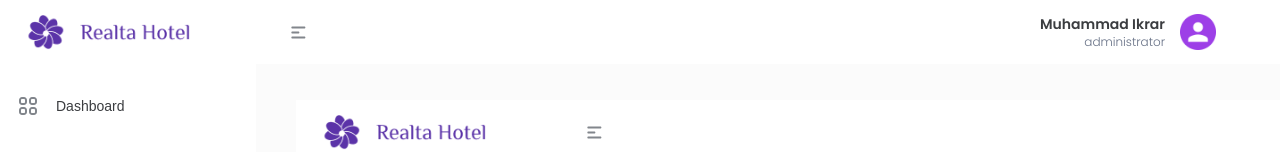
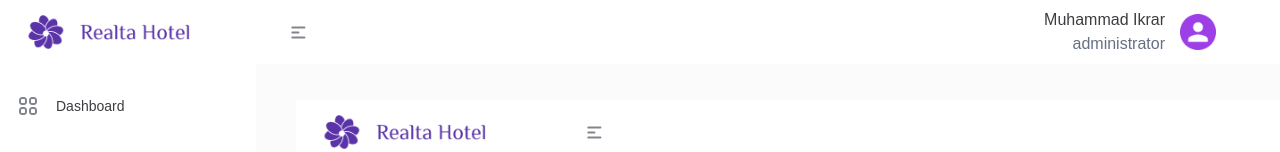
Before and after one commit to VierryFadhilah/Hotel-Realta-FrontEnd, a Next.js app: page /baselayout/baselayout in a window 1280 px wide. Shown: the top 152 px of the page. Built offline with nearby package versions, Linux system fonts and the light colour scheme.

Commit message:
update setup

```diff
--- a/components/navbar/index.tsx
+++ b/components/navbar/index.tsx
@@ -16,10 +16,10 @@ const Navbar = ({showNav,setShownav}:any) => {
             </div>
             <div className={cx(`${navbarCss.navbarbody}`)}>
                 <div className={cx('text-right')}>
-                    <Typography variant={variants.h5} color={'text-blackText'} >
+                    <Typography variant={variants.smregular} color={'text-blackText'} >
                     Muhammad Ikrar
                     </Typography>
-                    <Typography variant={variants.subtitle4} color={'text-grayText'}>
+                    <Typography variant={variants.xsregular} color={'text-grayText'}>
                         administrator
                     </Typography>
                     <p></p>
```
